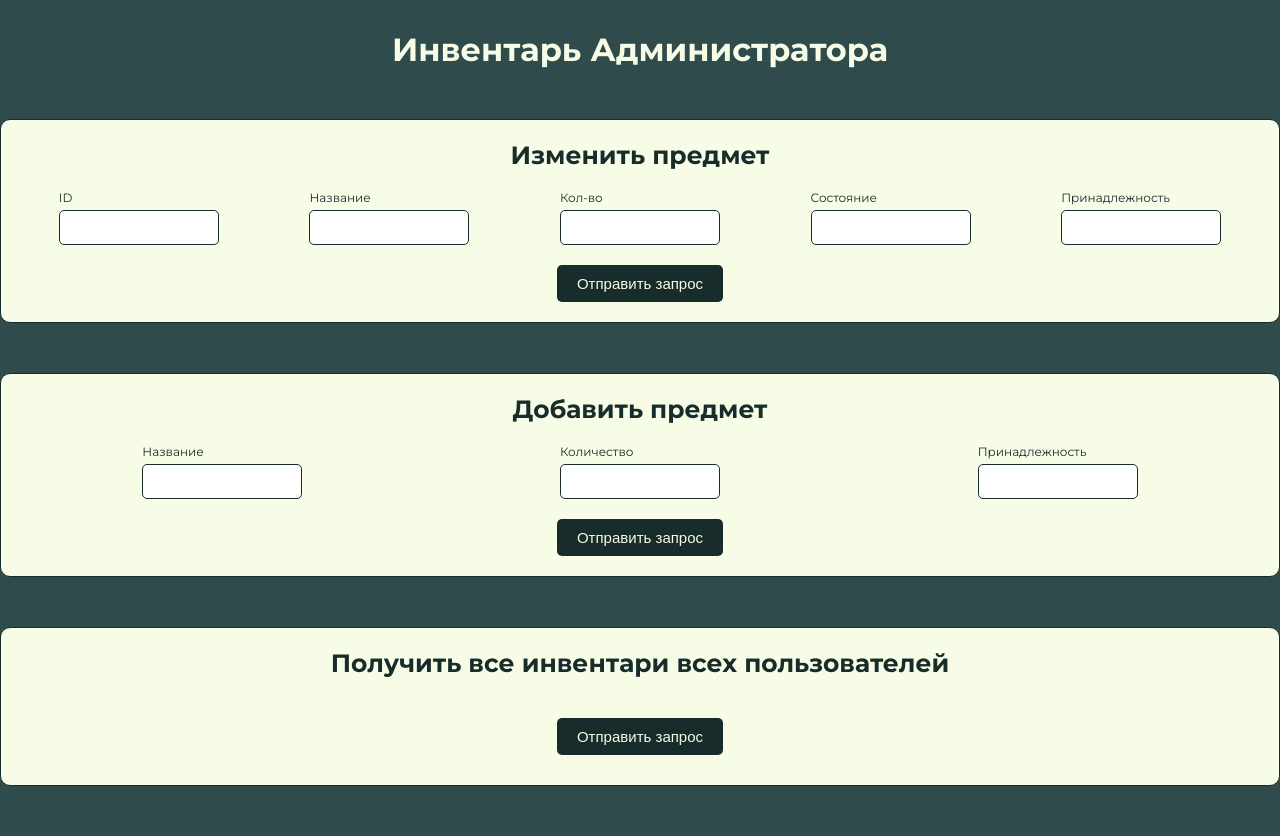
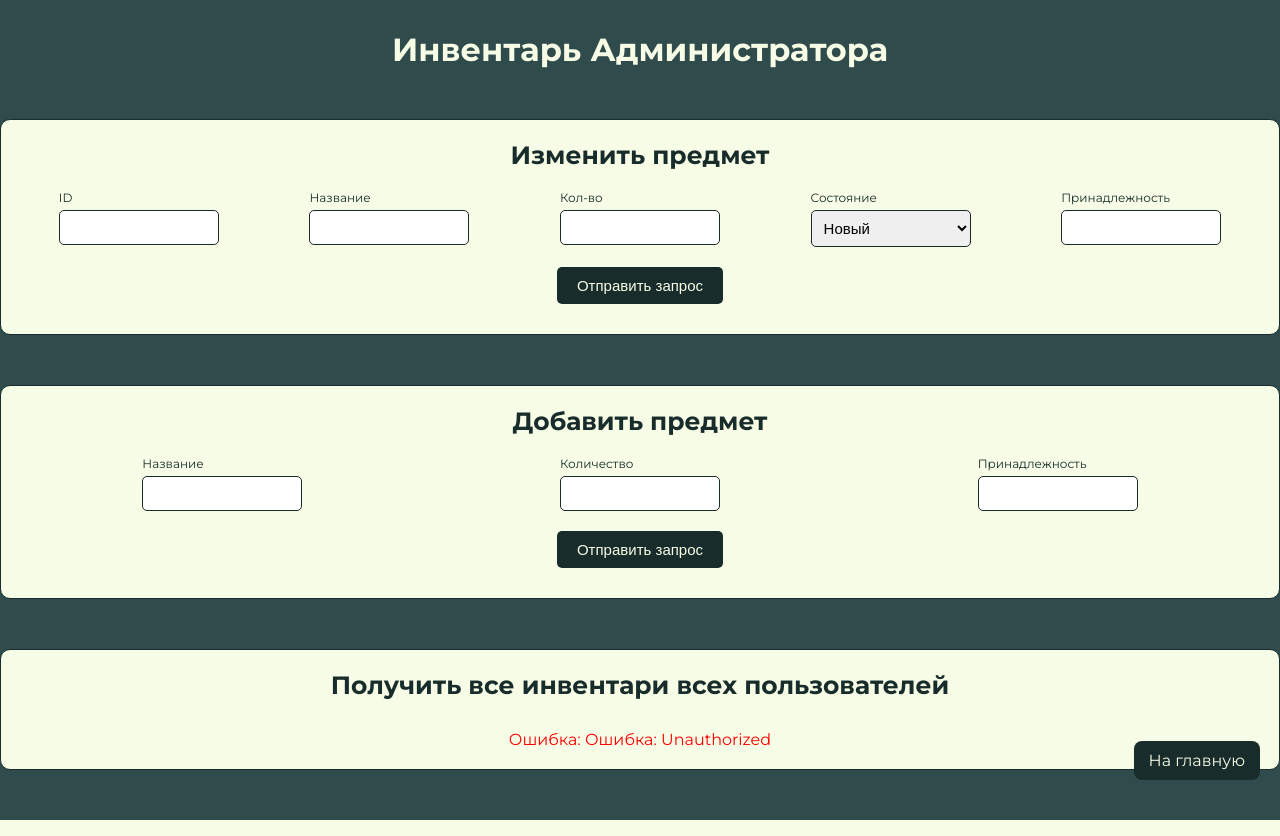
Before and after one commit to mnl94/sysi, a Flask app: template templates/inventoryAdmin.html in a window 1280 px wide. Run offline with Flask 3, Linux system fonts and the light colour scheme; the template is opened without the code that fills it, so the values that code supplies are empty; parts of the project's set-up code (start-up, migrations or seed data) failed here and were passed over.

Commit message:
Done main page button in inventories and improved inventorys pages

```diff
--- a/static/css/inventoryStyles.css
+++ b/static/css/inventoryStyles.css
@@ -48,7 +48,7 @@ h1 {
     text-align: left;
     color: #182c2b;
 }
-.forma input {
+.forma input, select {
     padding: 8px;
     font-size: 15px;
     border: 1px solid #182c2b;
@@ -112,3 +112,18 @@ h1 {
 .hidden {
     display: none;
 }
+.backToMain {
+    position: fixed;
+    bottom: 20px;
+    right: 20px;
+    background-color: #182c2b;
+    color: #f7fce6;
+    border: none;
+    padding: 10px 15px;
+    border-radius: 8px;
+    cursor: pointer;
+}
+.error-message {
+    color: red;
+    margin-top: 10px;
+}
--- a/templates/inventoryAdmin.html
+++ b/templates/inventoryAdmin.html
@@ -26,14 +26,19 @@
                 </div>
                 <div>
                     <label for="change_condition">Состояние</label>
-                    <input type="text" id="change_condition" name="condition" required>
+                    <select id="change_condition" name="condition">
+                        <option value="new">Новый</option>
+                        <option value="used">Старый</option>
+                        <option value="broken">Сломавшийся</option>
+                    </select>
                 </div>
                 <div>
                     <label for="change_owned_by_user">Принадлежность</label>
-                    <input type="text" id="change_owned_by_user" name="owned_by_user" required>
+                    <input type="text" id="change_owned_by_user" name="owned_by_user" />
                 </div>
             </div>
             <button type="submit">Отправить запрос</button>
+            <div id="changeItemError" class="error-message"></div>
         </form>
     </div>
     <div class="container">
@@ -50,23 +55,25 @@
                 </div>
                 <div>
                     <label for="add_item_owner">Принадлежность</label>
-                    <input type="text" id="add_item_owner" name="owner" required>
+                    <input type="text" id="add_item_owner" name="owner" />
                 </div>
             </div>
             <button type="submit">Отправить запрос</button>
+            <div id="changeItemError" class="error-message"></div>
         </form>
     </div>
     <div class="container">
         <h2>Получить все инвентари всех пользователей</h2>
-        <form class="forma">
-            <button type="button" id="getInventoryAdmin">Отправить запрос</button>
-        </form>
         <div id="inventoryContainer" class="inventory-list">
         </div>
+        <div id="inventoryItemsError" class="error-message"></div>
     </div>
+    <div class="backToMain">На главную</div>
     <div id="responseText" style="display: none"></div> <!-- Костыль -->
     <script>
-        async function sendRequest(url, method, data = null) {
+        async function sendRequest(url, method, data = null, errorContainerId = null) {
+            const errorContainer = errorContainerId ? document.getElementById(errorContainerId) : null;
+            if (errorContainer) errorContainer.textContent = '';
             try {
                 const response = await fetch(url, {
                     method: method,
@@ -75,21 +82,31 @@
                     },
                     body: data ? JSON.stringify(data) : null
                 });
-                const responseText = await response.json();
-                document.getElementById('responseText').textContent = JSON.stringify(responseText, null, 2);
+                if (!response.ok) {
+                    const errorMessage = await response.text();
+                    if (errorContainer) errorContainer.textContent = `Ошибка: ${errorMessage}`;
+                    return null;
+                }
+                return await response.json();
             } catch (error) {
-                document.getElementById('responseText').textContent = `Error: ${error.message}`;
+                if (errorContainer) errorContainer.textContent = `Ошибка: ${error.message}`;
+                return null;
             }
         }
 
         function renderInventoryItems(items) {
             const container = document.getElementById('inventoryContainer');
             container.innerHTML = '';
+            const perevodchik = {
+                'new': 'Новый',
+                'used': 'Старый',
+                'broken': 'Сломавшийся'
+            }
 
             items.forEach(item => {
                 const itemDiv = document.createElement('div');
                 itemDiv.classList.add('inventory-item');
-
+                const translatedCondition = perevodchik[item[3]] || item[3]; //Добавил если вдруг не будет такого кондишна
                 itemDiv.innerHTML = `
                     <div>
                         <label>ID</label>
@@ -105,7 +122,7 @@
                     </div>
                     <div>
                         <label>Состояние</label>
-                        <span>${item[3]}</span>
+                        <span>${translatedCondition}</span>
                     </div>
                     <div>
                         <label>Принадлежность</label>
@@ -124,30 +141,53 @@
                 const data = await response.json();
                 renderInventoryItems(data);
             } catch (error) {
-                console.error('Ошибка при загрузке данных:', error.message);
+                const errorMessage = document.getElementById('inventoryItemsError');
+                if (errorMessage) errorMessage.textContent = `Ошибка: ${error.message}`;
+                return null;
             }
         }
-        document.getElementById('getInventoryAdmin').addEventListener('click', fetchInventoryAdmin);
+        window.addEventListener('load', fetchInventoryAdmin);
         document.getElementById('changeItemForm').addEventListener('submit', (event) => {
             event.preventDefault();
+            let ownedBy = document.getElementById('change_owned_by_user').value;
+            if (ownedBy.trim() === '') {
+                ownedBy = 'Не привязано';
+            }
             const formData = {
                 item_id: parseInt(document.getElementById('change_item_id').value, 10),
                 item_name: document.getElementById('change_item_name').value,
                 amount: parseInt(document.getElementById('change_amount').value, 10),
                 condition: document.getElementById('change_condition').value,
-                owned_by: document.getElementById('change_owned_by_user').value
+                owned_by: ownedBy
             };
-            sendRequest('/api/changeItem', 'POST', formData);
+            try {
+                sendRequest('/api/changeItem', 'POST', formData);
+                location.reload();
+            } catch (error) {
+                document.getElementById('changeItemError').innerText = `Ошибка: ${error.message || error}`;
+            }
         });
 
         document.getElementById('addItemForm').addEventListener('submit', (event) => {
             event.preventDefault();
+            let ownedBy = document.getElementById('add_item_owner').value;
+            if (ownedBy.trim() === '') {
+                ownedBy = 'Не привязано';
+            }
             const formData = {
                 item_name: document.getElementById('add_item_name').value,
                 amount: parseInt(document.getElementById('add_amount').value, 10),
-                owned_by: document.getElementById('add_item_owner').value
+                owned_by: ownedBy
             };
-            sendRequest('/api/addItem', 'POST', formData);
+            try {
+                sendRequest('/api/addItem', 'POST', formData);
+                location.reload();
+            } catch (error) {
+                document.getElementById('addItemError').innerText = `Ошибка: ${error.message || error}`;
+            }
+        });
+        document.querySelector('.backToMain').addEventListener('click', () => {
+            window.location.href = '/';
         });
     </script>
 </body>
```
Also changed, not shown: templates/inventoryUser.html (+22 -9 lines), templates/login.html (+7 -6 lines), templates/register.html (+7 -6 lines).
